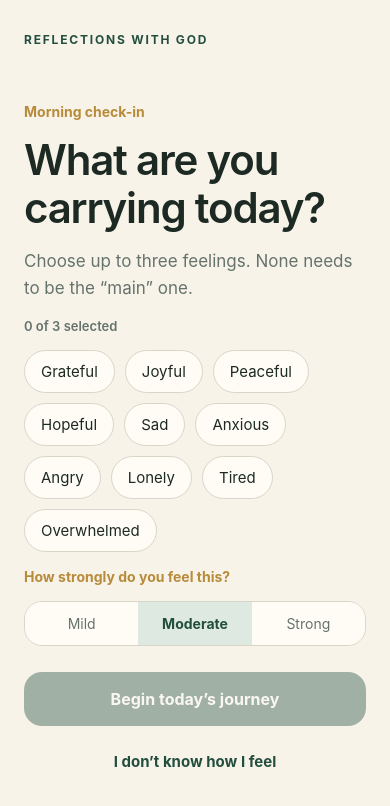
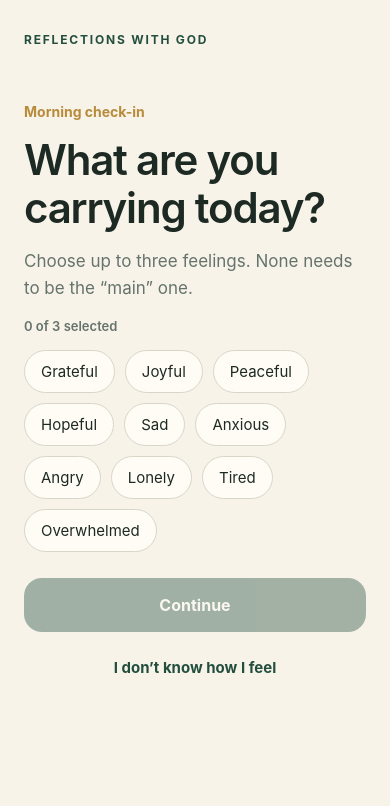
Before and after one commit to miebaka/Reflections-With-God, a React Native app: screen / in a window 390 px wide. Both pictures are taken after a click on the button "I’m 18 or older — begin". Shown: the top 806 px of the page. Built offline with nearby package versions, Linux system fonts and the light colour scheme.

Commit message:
feat: integrate confirmed journey preview

```diff
--- a/src/app/AppRoot.tsx
+++ b/src/app/AppRoot.tsx
@@ -1,36 +1,46 @@
-import { useMemo, useState } from 'react';
+import { useState } from 'react';
 import { Pressable, ScrollView, StyleSheet, Text, View } from 'react-native';
 
-import { type Emotion, type Intensity, emotionOptions } from '../domain/checkIn';
+import { type Intensity, emotionOptions } from '../domain/checkIn';
 import { developmentScriptureUnit } from '../domain/content';
 import { createDailyJourney, type DailyJourney } from '../domain/journey';
 import { createEmotionalArc } from '../domain/arc';
-import { proposeDirection } from '../domain/direction';
+import { type HealthyDirection } from '../domain/direction';
 import { colors, radius, spacing } from '../ui/theme';
+import {
+  canSubmitCheckIn,
+  chooseDirection,
+  confirmProposedDirection,
+  createCheckInDraft,
+  selectUnknownMood,
+  setDraftIntensity,
+  toggleDraftEmotion,
+} from './checkInViewModel';
 
-type Screen = 'welcome' | 'check-in' | 'journey';
+type Screen = 'welcome' | 'check-in' | 'direction' | 'journey';
+
+const directionCopy: Record<HealthyDirection, { title: string; description: string }> = {
+  'acknowledge-and-ground': { title: 'Be met, then grounded', description: 'Begin by naming what is real before moving gently toward steadiness.' },
+  'sustain-with-gratitude': { title: 'Sustain this with gratitude', description: 'Let joy or peace deepen through gratitude, wisdom, and generosity.' },
+  'gentle-awareness': { title: 'Begin with gentle awareness', description: 'Start without forcing a label, and notice what becomes clearer.' },
+};
 
 export function AppRoot() {
   const [screen, setScreen] = useState<Screen>('welcome');
-  const [emotions, setEmotions] = useState<readonly Emotion[]>([]);
-  const [intensity, setIntensity] = useState<Intensity>('moderate');
+  const [draft, setDraft] = useState(createCheckInDraft);
   const [journey, setJourney] = useState<DailyJourney | null>(null);
-  const selectedLabel = useMemo(() => `${emotions.length} of 3 selected`, [emotions]);
+  const selections = draft.checkIn.kind === 'known' ? draft.checkIn.selections : [];
+  const selectedLabel = `${selections.length} of 3 selected`;
 
-  const startKnownJourney = () => {
-    if (emotions.length === 0) return;
-    const checkIn = {
-      kind: 'known',
-      selections: emotions.map((emotion) => ({ emotion, intensity })),
-    } as const;
-    const direction = proposeDirection(checkIn).id;
-    setJourney(createDailyJourney(checkIn, createEmotionalArc(checkIn, direction), new Date()));
-    setScreen('journey');
-  };
-
-  const startUnknownJourney = () => {
-    const checkIn = { kind: 'unknown' } as const;
-    setJourney(createDailyJourney(checkIn, createEmotionalArc(checkIn, 'gentle-awareness'), new Date()));
+  const confirmAndStartJourney = () => {
+    const confirmed = confirmProposedDirection(draft);
+    if (!canSubmitCheckIn(confirmed) || !confirmed.confirmedDirection) return;
+    setDraft(confirmed);
+    setJourney(createDailyJourney(
+      confirmed.checkIn,
+      createEmotionalArc(confirmed.checkIn, confirmed.confirmedDirection),
+      new Date(),
+    ));
     setScreen('journey');
   };
 
@@ -55,29 +65,55 @@ export function AppRoot() {
           <Text style={styles.meta}>{selectedLabel}</Text>
           <View style={styles.chips}>
             {emotionOptions.map((emotion) => {
-              const selected = emotions.includes(emotion);
+              const selected = selections.some((item) => item.emotion === emotion);
               return (
                 <Pressable accessibilityRole="checkbox" accessibilityState={{ checked: selected }} key={emotion}
-                  onPress={() => setEmotions((current) => current.includes(emotion)
-                    ? current.filter((item) => item !== emotion)
-                    : current.length < 3 ? [...current, emotion] : current)}
+                  onPress={() => setDraft((current) => toggleDraftEmotion(current, emotion))}
                   style={[styles.chip, selected && styles.chipSelected]}>
                   <Text style={[styles.chipText, selected && styles.chipTextSelected]}>{emotion}</Text>
                 </Pressable>
               );
             })}
           </View>
-          <Text style={styles.kicker}>How strongly do you feel this?</Text>
-          <View style={styles.segmented}>
-            {(['mild', 'moderate', 'strong'] as const).map((value) => (
-              <Pressable accessibilityRole="radio" accessibilityState={{ selected: intensity === value }} key={value}
-                onPress={() => setIntensity(value)} style={[styles.segment, intensity === value && styles.segmentSelected]}>
-                <Text style={intensity === value ? styles.segmentTextSelected : styles.segmentText}>{value}</Text>
+          {selections.map(({ emotion, intensity }) => (
+            <View key={emotion} style={styles.intensityCard}>
+              <Text style={styles.meta}>How strongly do you feel {emotion}?</Text>
+              <View style={styles.segmented}>
+                {(['mild', 'moderate', 'strong'] as const).map((value: Intensity) => (
+                  <Pressable accessibilityRole="radio" accessibilityState={{ selected: intensity === value }} key={value}
+                    onPress={() => setDraft((current) => setDraftIntensity(current, emotion, value))}
+                    style={[styles.segment, intensity === value && styles.segmentSelected]}>
+                    <Text style={intensity === value ? styles.segmentTextSelected : styles.segmentText}>{value}</Text>
+                  </Pressable>
+                ))}
+              </View>
+            </View>
+          ))}
+          <PrimaryButton label="Continue" disabled={selections.length === 0} onPress={() => setScreen('direction')} />
+          <Pressable accessibilityRole="button" onPress={() => { setDraft((current) => selectUnknownMood(current)); setScreen('direction'); }}>
+            <Text style={styles.textButton}>I don’t know how I feel</Text>
+          </Pressable>
+        </View>
+      )}
+
+      {screen === 'direction' && draft.proposedDirection && (
+        <View style={styles.stack}>
+          <Text style={styles.kicker}>A gentle direction</Text>
+          <Text style={styles.title}>How should Scripture meet you today?</Text>
+          <Text style={styles.body}>This is a suggestion, not a verdict. Choose the direction that feels most honest.</Text>
+          {(Object.keys(directionCopy) as HealthyDirection[]).map((direction) => {
+            const selected = draft.proposedDirection === direction;
+            return (
+              <Pressable accessibilityRole="radio" accessibilityState={{ selected }} key={direction}
+                onPress={() => setDraft((current) => chooseDirection(current, direction))}
+                style={[styles.directionOption, selected && styles.directionOptionSelected]}>
+                <Text style={styles.prompt}>{directionCopy[direction].title}</Text>
+                <Text style={styles.body}>{directionCopy[direction].description}</Text>
               </Pressable>
-            ))}
-          </View>
-          <PrimaryButton label="Begin today’s journey" disabled={emotions.length === 0} onPress={startKnownJourney} />
-          <Pressable accessibilityRole="button" onPress={startUnknownJourney}><Text style={styles.textButton}>I don’t know how I feel</Text></Pressable>
+            );
+          })}
+          <PrimaryButton label="Use this direction" onPress={confirmAndStartJourney} />
+          <Pressable accessibilityRole="button" onPress={() => setScreen('check-in')}><Text style={styles.textButton}>Back to my feelings</Text></Pressable>
         </View>
       )}
 
@@ -92,7 +128,7 @@ export function AppRoot() {
           <Text style={styles.prayer}>{developmentScriptureUnit.prayer}</Text>
           <View style={styles.note}><Text style={styles.noteText}>Foundation preview: this draft unit cannot ship until pastor and biblical-scholar review is recorded.</Text></View>
           <Text style={styles.meta}>{journey.units.length} moments are planned through 10 p.m.; two-hour check-ins remain optional.</Text>
-          <Pressable accessibilityRole="button" onPress={() => setScreen('check-in')}><Text style={styles.textButton}>Adjust how I feel</Text></Pressable>
+          <Pressable accessibilityRole="button" onPress={() => { setDraft(createCheckInDraft()); setScreen('check-in'); }}><Text style={styles.textButton}>Adjust how I feel</Text></Pressable>
         </View>
       )}
     </ScrollView>
@@ -115,11 +151,14 @@ const styles = StyleSheet.create({
   buttonDisabled: { opacity: 0.4 }, buttonText: { color: colors.white, fontSize: 16, fontWeight: '700' },
   textButton: { color: colors.forest, fontSize: 15, fontWeight: '700', textAlign: 'center', padding: spacing.sm },
   chips: { flexDirection: 'row', flexWrap: 'wrap', gap: spacing.sm },
+  intensityCard: { gap: spacing.sm, paddingTop: spacing.xs },
   chip: { borderWidth: 1, borderColor: colors.line, borderRadius: 99, paddingHorizontal: 16, paddingVertical: 11, backgroundColor: colors.surface },
   chipSelected: { borderColor: colors.forest, backgroundColor: colors.forest }, chipText: { color: colors.ink, fontSize: 15, textTransform: 'capitalize' }, chipTextSelected: { color: colors.white },
   segmented: { flexDirection: 'row', borderWidth: 1, borderColor: colors.line, borderRadius: radius.md, overflow: 'hidden' },
   segment: { flex: 1, paddingVertical: 13, alignItems: 'center', backgroundColor: colors.surface }, segmentSelected: { backgroundColor: colors.forestSoft },
   segmentText: { color: colors.muted, textTransform: 'capitalize' }, segmentTextSelected: { color: colors.forest, fontWeight: '700', textTransform: 'capitalize' },
+  directionOption: { gap: spacing.xs, borderWidth: 1, borderColor: colors.line, backgroundColor: colors.surface, borderRadius: radius.md, padding: spacing.md },
+  directionOptionSelected: { borderColor: colors.forest, backgroundColor: colors.forestSoft },
   reference: { color: colors.forest, fontSize: 20, fontWeight: '700' }, scripture: { color: colors.ink, fontSize: 32, lineHeight: 43, fontWeight: '500' },
   rule: { width: 48, height: 2, backgroundColor: colors.gold, marginVertical: spacing.sm }, prompt: { color: colors.ink, fontSize: 19, lineHeight: 29, fontWeight: '600' },
   prayer: { color: colors.muted, fontSize: 16, lineHeight: 26, fontStyle: 'italic' },
--- /dev/null
+++ b/src/app/checkInViewModel.ts
@@ -0,0 +1,60 @@
+import {
+  type Emotion,
+  type Intensity,
+  type MoodCheckIn,
+  toggleEmotionSelection,
+  updateEmotionIntensity,
+  validateCheckIn,
+} from '../domain/checkIn';
+import { type HealthyDirection, proposeDirection } from '../domain/direction';
+
+export type CheckInDraft = {
+  checkIn: MoodCheckIn;
+  proposedDirection?: HealthyDirection;
+  confirmedDirection?: HealthyDirection;
+};
+
+export function createCheckInDraft(): CheckInDraft {
+  return { checkIn: { kind: 'known', selections: [] } };
+}
+
+export function toggleDraftEmotion(draft: CheckInDraft, emotion: Emotion): CheckInDraft {
+  const current = draft.checkIn.kind === 'known' ? draft.checkIn.selections : [];
+  return withFreshProposal({ kind: 'known', selections: toggleEmotionSelection(current, emotion) });
+}
+
+export function setDraftIntensity(
+  draft: CheckInDraft,
+  emotion: Emotion,
+  intensity: Intensity,
+): CheckInDraft {
+  if (draft.checkIn.kind === 'unknown') return draft;
+  return withFreshProposal({
+    ...draft.checkIn,
+    selections: updateEmotionIntensity(draft.checkIn.selections, emotion, intensity),
+  });
+}
+
+export function selectUnknownMood(_draft: CheckInDraft): CheckInDraft {
+  return withFreshProposal({ kind: 'unknown' });
+}
+
+export function chooseDirection(draft: CheckInDraft, direction: HealthyDirection): CheckInDraft {
+  return { checkIn: draft.checkIn, proposedDirection: direction };
+}
+
+export function confirmProposedDirection(draft: CheckInDraft): CheckInDraft {
+  if (!draft.proposedDirection) return draft;
+  return { ...draft, confirmedDirection: draft.proposedDirection };
+}
+
+export function canSubmitCheckIn(draft: CheckInDraft): boolean {
+  return validateCheckIn(draft.checkIn).length === 0
+    && Boolean(draft.proposedDirection)
+    && draft.confirmedDirection === draft.proposedDirection;
+}
+
+function withFreshProposal(checkIn: MoodCheckIn): CheckInDraft {
+  if (checkIn.kind === 'known' && checkIn.selections.length === 0) return { checkIn };
+  return { checkIn, proposedDirection: proposeDirection(checkIn).id };
+}
```
Also changed, not shown: 2 other files (tests, documents, lock files or other folders).
